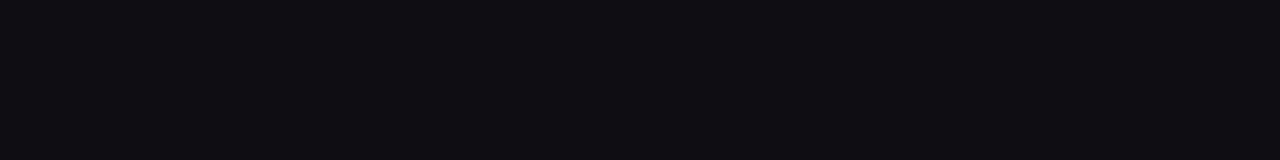
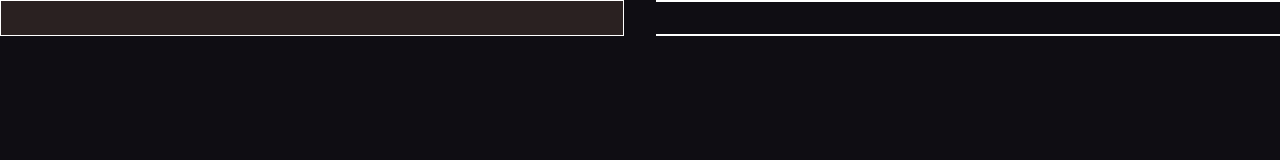
Before and after one commit to AloisSailer/01playerMusica2, a plain HTML site: page index.html in a window 1280 px wide. Drawn offline with Linux system fonts and the light colour scheme.

Commit message:
continuação

```diff
--- a/index.html
+++ b/index.html
@@ -7,7 +7,7 @@
     <link rel="stylesheet" href="style.css" />
   </head>
   <body>
-    <div>
+    <div id="app">
       <div id="player-1" class="player"></div>
       <div id="player-2" class="player"></div>
       <div id="player-3" class="player"></div>
--- a/style.css
+++ b/style.css
@@ -1,5 +1,15 @@
+* {
+  margin: 0;
+  padding: 0;
+  box-sizing: border-box;
+}
+
 body {
   background-color: #0f0d13;
+}
+
+#app * {
+  border: 1px solid white;
 }
 
 #app {
@@ -9,3 +19,19 @@ body {
     "A C";
   gap: 32px;
 }
+
+#player-1 {
+  grid-area: A;
+}
+
+#player-2 {
+  grid-area: B;
+}
+
+#player-3 {
+  grid-area: C;
+}
+
+.player {
+  background-color: #2a2121;
+}
```
